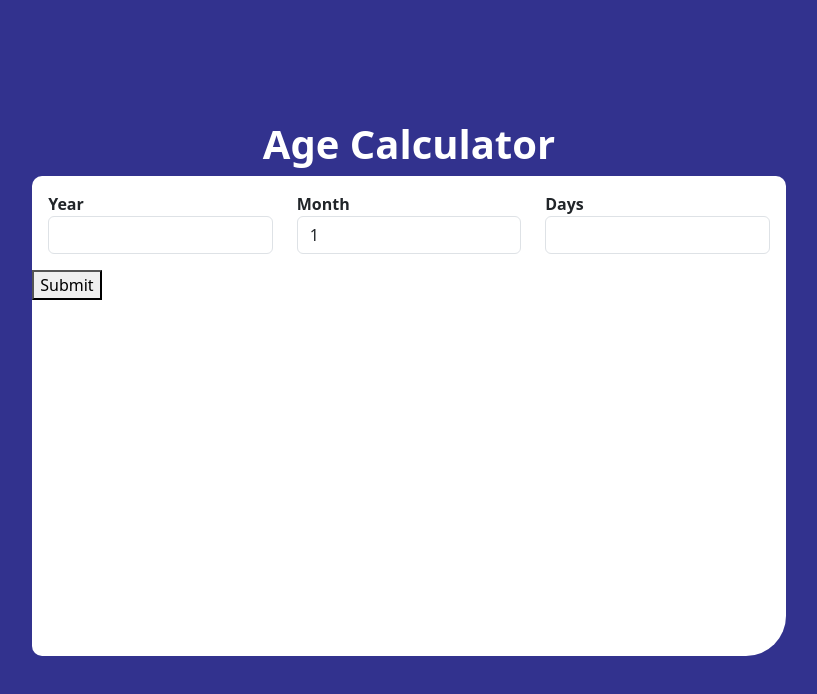
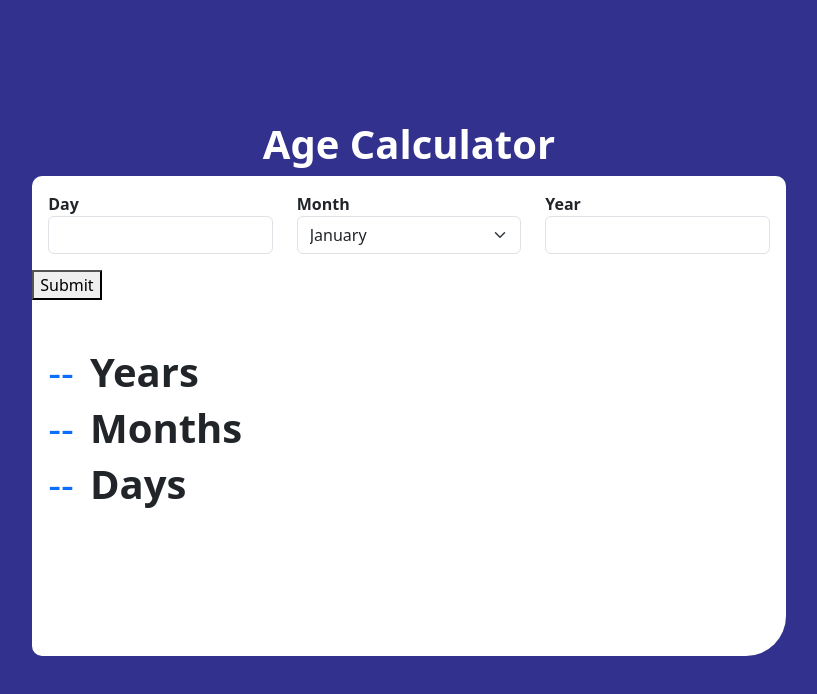
Before and after one commit to rohxnn/age-calculator, an Angular app: page / in a window 1280 px wide. Shown: the top 694 px of the page, without its empty margins (231-1048 px from the left). Built offline with nearby package versions, Linux system fonts and the light colour scheme.

Commit message:
refactor(app): update ui

```diff
--- a/src/app/app.component.html
+++ b/src/app/app.component.html
@@ -6,19 +6,66 @@
     <form [formGroup]="ageForm" (ngSubmit)="onSubmit()">
       <div class="row p-3">
         <div class="col">
-          <label for="" class="fw-bold">Year</label>
-          <input type="number" class="form-control" formControlName="birth_year">
+          <label for="" class="fw-bold">Day</label>
+          <input type="number" class="form-control" formControlName="birth_day">
         </div>
         <div class="col">
           <label for="" class="fw-bold">Month</label>
-          <input type="number" class="form-control" formControlName="birth_month">
+          <select id="monthSelector" name="birth_month" class="form-select" formControlName="birth_month">
+            <option value="1" selected>January</option>
+            <option value="2">February</option>
+            <option value="3">March</option>
+            <option value="4">April</option>
+            <option value="5">May</option>
+            <option value="6">June</option>
+            <option value="7">July</option>
+            <option value="8">August</option>
+            <option value="9">September</option>
+            <option value="10">October</option>
+            <option value="11">November</option>
+            <option value="12">December</option>
+          </select>
         </div>
         <div class="col">
-          <label for="" class="fw-bold">Days</label>
-          <input type="number" class="form-control" formControlName="birth_day">
+          <label for="" class="fw-bold">Year</label>
+          <input type="number" class="form-control" formControlName="birth_year">
         </div>
       </div>
       <button type="submit">Submit</button>
     </form>
+    <div class="show-answer d-flex mt-5 m-3 gap-3">
+      <ng-container *ngIf="yearsOfAge === null || noOfMonth === null || noOfDays === null; else answer" >
+        <div>
+          <div class="row text-primary">
+            <h1>--</h1>
+          </div>
+          <div class="row text-primary">
+            <h1>--</h1>
+          </div>
+          <div class="row text-primary">
+            <h1>--</h1>
+          </div>
+        </div>
+      </ng-container>
+      <ng-template #answer>
+        <div>
+          <div class="row text-primary">
+            <h1>{{yearsOfAge}}</h1>
+          </div>
+          <div class="row text-primary">
+            <h1>{{noOfMonth}}</h1>
+          </div>
+          <div class="row text-primary">
+            <h1>{{noOfDays}}</h1>
+          </div>
+        </div>
+      </ng-template>
+
+      <div class="">
+        <div class="row"><h1 class="fw-bold">Years</h1></div>
+        <div class="row"><h1 class="fw-bold">Months</h1></div>
+        <div class="row"><h1 class="fw-bold">Days</h1></div>
+      </div>
+    </div>
   </div>
 </div>
--- a/src/app/app.component.scss
+++ b/src/app/app.component.scss
@@ -11,3 +11,6 @@
   border-radius: 10px;
   border-bottom-right-radius: 40px;
 }
+.show-answer {
+  width: 50%;
+}
```
